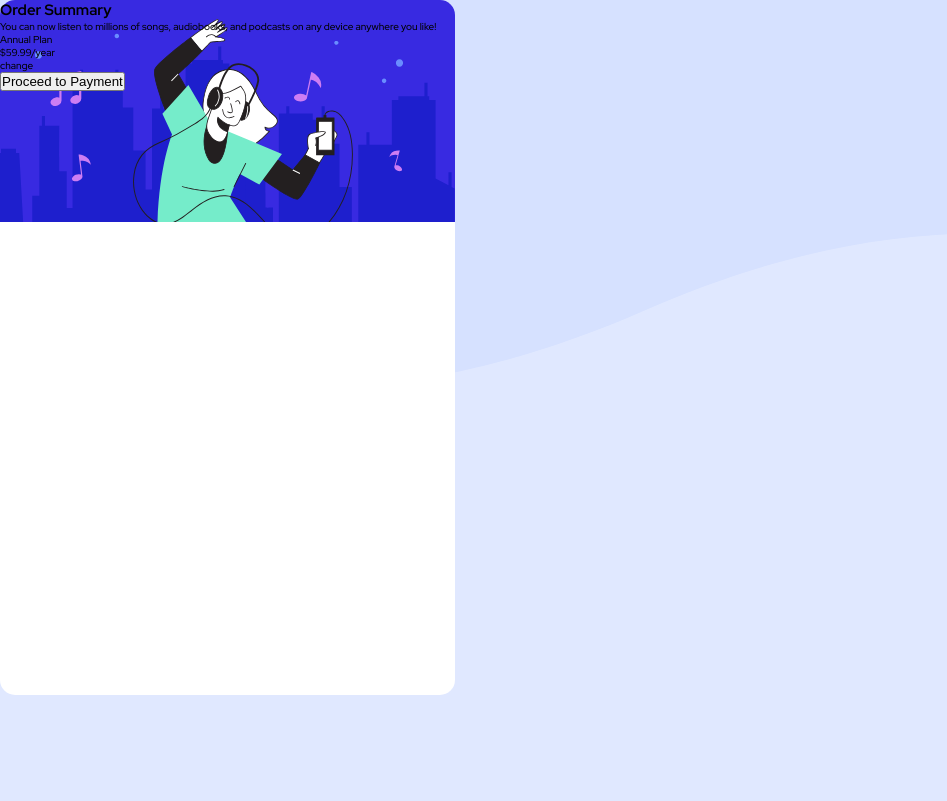
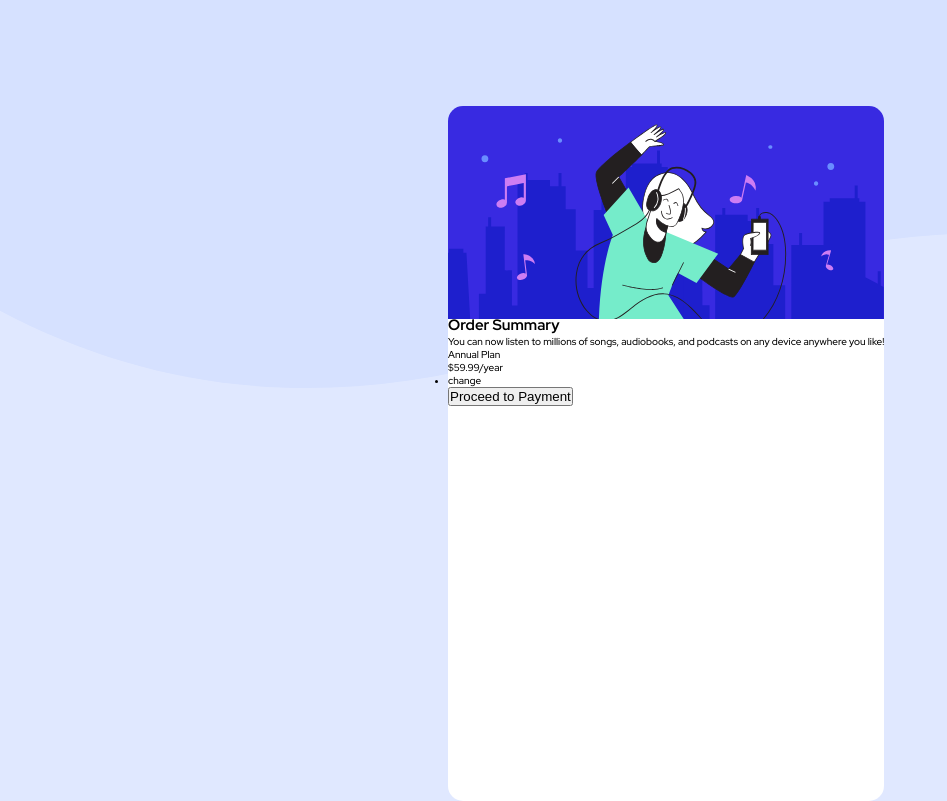
Before and after one commit to hgoo150925/order-summary-component, a React (Vite) app: page / in a window 1280 px wide. Shown: the whole page, without its empty margins (0-947 px from the left). Built offline with nearby package versions, Linux system fonts and the light colour scheme.

Commit message:
añadiendo posiciones al container_card

```diff
--- a/src/Order.jsx
+++ b/src/Order.jsx
@@ -4,13 +4,12 @@ export const Order = () => {
   return (
     <section className="container">
       <div className="container__card">
-        <div className="container__text">
-          <h1> Order Summary</h1>
-          <p>
-            You can now listen to millions of songs, audiobooks, and podcasts on
-            any device anywhere you like!
-          </p>
-        </div>
+        <h1> Order Summary</h1>
+        <p>
+          You can now listen to millions of songs, audiobooks, and podcasts on
+          any device anywhere you like!
+        </p>
+
         <div className="container__price">
           <p>Annual Plan</p>
           <p> $59.99/year</p>
--- a/src/index.css
+++ b/src/index.css
@@ -41,4 +41,14 @@ body {
   border-radius: 1.5rem;
   max-width: 45.5rem;
   height: 69.5rem;
+  margin: 10.6rem auto;
+  position: absolute;
+  left: 35%;
 }
+
+.container__card {
+  display: flex;
+  flex-direction: column;
+  position: relative;
+  top: 30%;
+}
```
